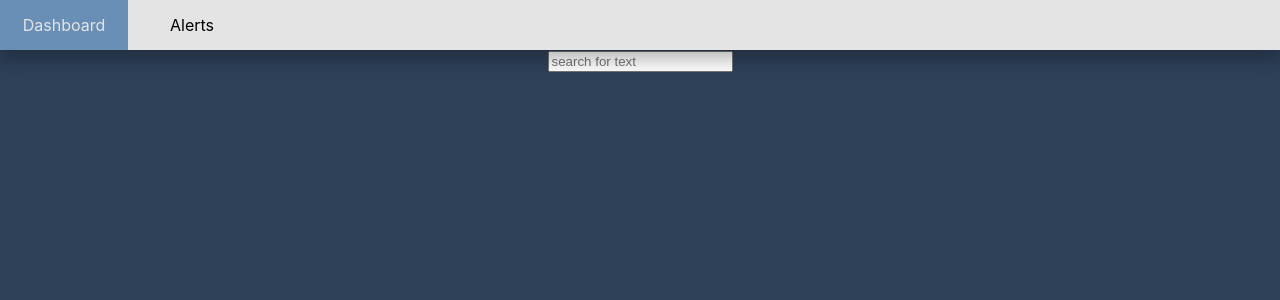
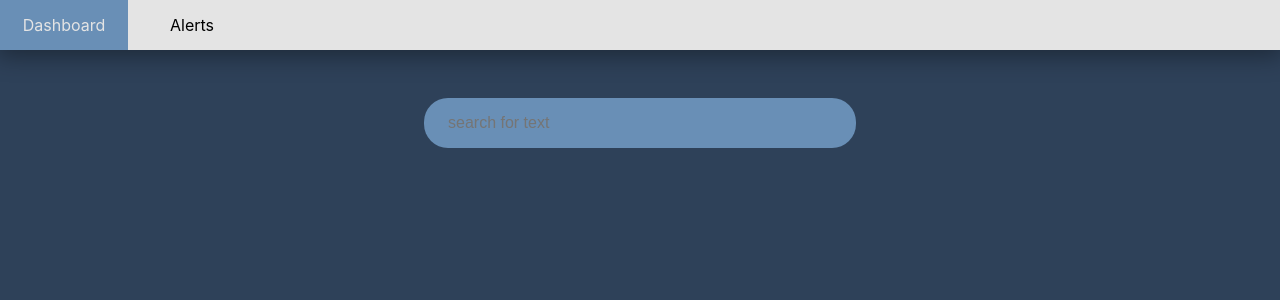
Before and after one commit to AlonTzafari/owl-of-minerva, a React (Create React App) app in the folder client/: page /dashboard in a window 1280 px wide. Shown: the top 300 px of the page. Built offline with nearby package versions, Linux system fonts and the light colour scheme.

Commit message:
search bar style

```diff
--- a/client/src/components/Dashboard.tsx
+++ b/client/src/components/Dashboard.tsx
@@ -1,3 +1,4 @@
+import '../styles/Dashboard.scss';
 import {useState, useEffect} from 'react';
 import {getPastesBySearch} from '../services/api';
 import SearchBar from './SearchBar';
--- a/client/src/components/SearchBar.tsx
+++ b/client/src/components/SearchBar.tsx
@@ -1,3 +1,4 @@
+import '../styles/SearchBar.scss';
 import {ChangeEventHandler} from "react";
 import debounce from '../services/debounce';
 
@@ -16,7 +17,7 @@ function SearchBar({search}: searchBarProps) {
     const handleSearchInputDebounced = debounce(handleSearchInput, 250);
 
     return (
-        <div className="SearchBar">
+        <div className="searchBar">
             <input type="text" placeholder="search for text" onChange={handleSearchInputDebounced}/>
         </div>
     );
--- /dev/null
+++ b/client/src/styles/Dashboard.scss
@@ -0,0 +1,3 @@
+.dashboard {
+
+}
--- /dev/null
+++ b/client/src/styles/SearchBar.scss
@@ -0,0 +1,19 @@
+@import './constants.scss';
+
+.searchBar {
+    padding-top: 3rem;
+    padding-bottom: 1rem;
+    input {
+        border: unset;
+        background-color: $highlightColor;
+        height: 3rem;
+        width: 30%;
+        border-radius: 1.5rem;
+        padding-left: 1.5rem;
+        padding-right: 1.5rem;
+        font-size: 1rem;
+        &:focus {
+            outline: unset;
+        }
+    }
+}
```
